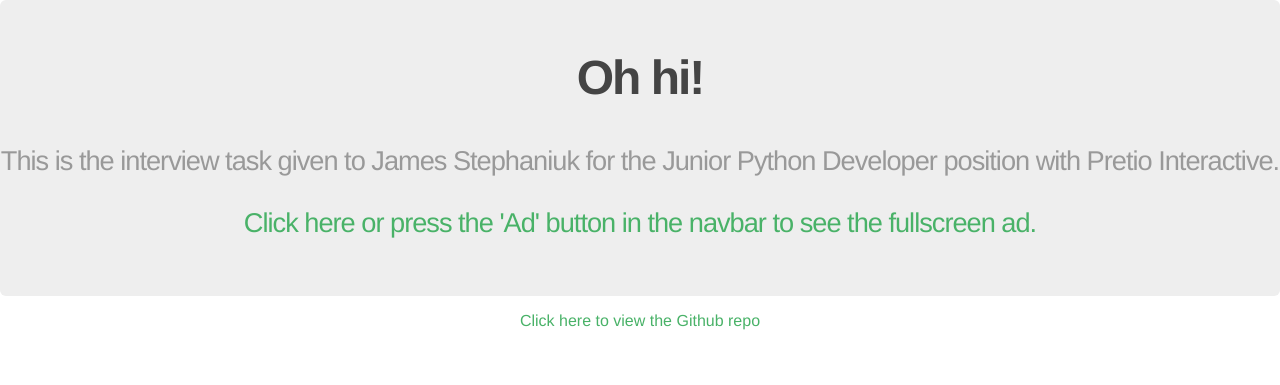
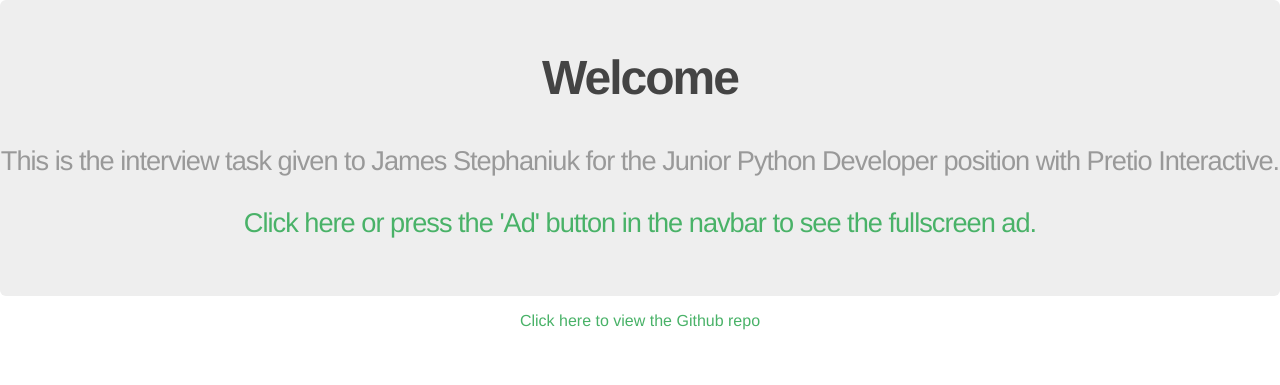
Before and after one commit to jstep/Pretio-Interview, a Flask app: page / in a window 1280 px wide. Shown: the part 35-420 px from the top of the page. Run offline with Flask 2, Linux system fonts and the light colour scheme.

Commit message:
Update home.html

```diff
--- a/templates/home.html
+++ b/templates/home.html
@@ -1,7 +1,7 @@
 {% extends "layout.html" %}
 {% block content %}
   <div class="jumbo">
-    <h2>Oh hi!<h2>
+    <h2>Welcome<h2>
     <h3>This is the interview task given to James Stephaniuk for the Junior Python Developer position with Pretio Interactive.<h3>
     <p><a href="{{ url_for('serve_ad') }}">Click here or press the 'Ad' button in the navbar to see the fullscreen ad.</a></p>
   </div>
```
